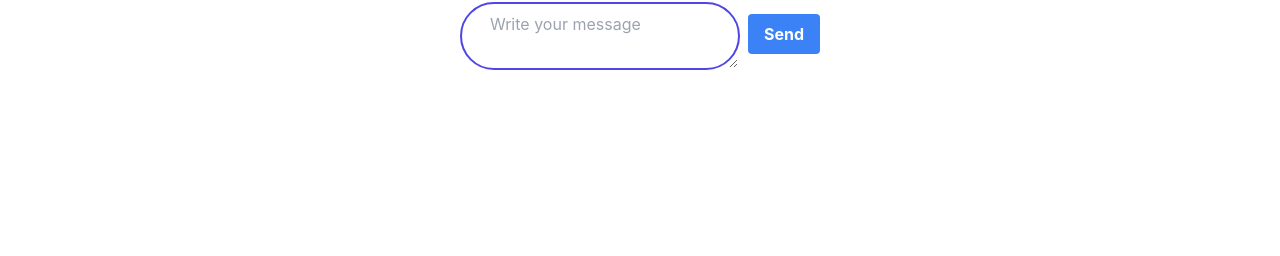
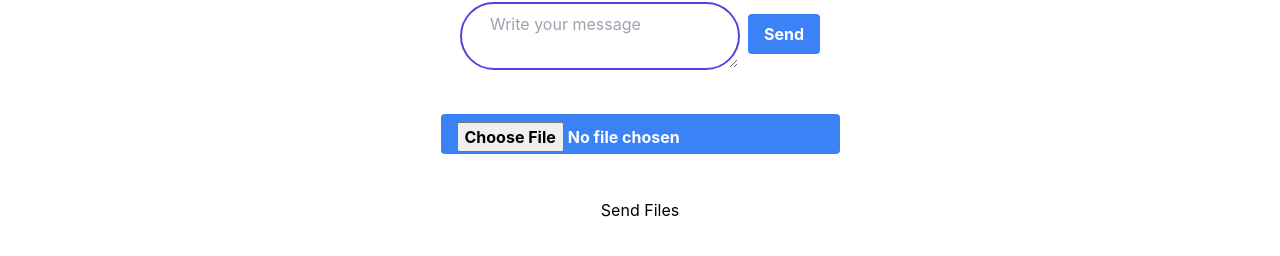
Before and after one commit to CodArtist/Talker, a Next.js app: page /Chat in a window 1280 px wide. Shown: the part 606-862 px from the top of the page. Built offline with nearby package versions, Linux system fonts and the light colour scheme; no server answers; sample sign-in values are in the browser's storage.

Commit message:
Added file Upload feature

```diff
--- a/package.json
+++ b/package.json
@@ -9,6 +9,8 @@
     "lint": "next lint"
   },
   "dependencies": {
+    "axios": "^0.26.1",
+    "form-data": "^4.0.0",
     "next": "12.1.4",
     "next-auth": "^4.3.1",
     "react": "18.0.0",
--- a/pages/Chat/index.js
+++ b/pages/Chat/index.js
@@ -1,17 +1,21 @@
 import React, { useEffect, useState } from 'react'
 const { io } = require("socket.io-client");
-import styles from '../chat.module.css'
-import { useSession, signIn, signOut, getSession } from "next-auth/react"
+import axios from "axios";
+import FormData from 'form-data'
+
+
+import { getSession } from "next-auth/react"
 import Router from 'next/router'
 
+const ServerURL = "https://talker-server.herokuapp.com";
 
+const socket = io.connect(ServerURL);
+export default function Chat() {
 
-const socket = io.connect("https://talker-server.herokuapp.com");
-export default function Chat() {
     const [message, setmessage] = useState("")
     const [chats, setchats] = useState([])
     const [location, setlocation] = useState("")
-
+    const [file, setfile] = useState(null)
 
     var options = {
         enableHighAccuracy: true,
@@ -31,6 +35,32 @@ export default function Chat() {
         console.warn(`ERROR(${err.code}): ${err.message}`);
       }
 
+     function handleUpload(e) {
+
+
+        let formData = new FormData();
+
+        //Adding files to the formdata
+        formData.append("file", file);
+        formData.append("room_id", location);
+        for (var key of formData.entries()) {
+          console.log(key[0] + ', ' + key[1])
+        }
+        axios({
+          // Endpoint to send files
+          url: `${ServerURL}/upload`,
+          method: "POST",
+          // Attaching the form data
+          data: formData,
+        })
+          .then((res) => {
+            console.log(res.data.path)
+            socket.emit("sendFile",{filePath:res.data.path,location:location,file_name:res.data.file_name})
+           }) // Handle the response from backend here
+          .catch((err) => {
+            console.log(err);
+           }); // Catch errors if any
+      }
 
 
 
@@ -51,14 +81,9 @@ export default function Chat() {
           .query({ name: "geolocation" })
           .then(function (result) {
             if (result.state === "granted") {
-              console.log(result.state);
-              // alert("granted")
-              //If granted then you can directly call your function here
-             console.log("ddfdfd")
+
              navigator.geolocation.getCurrentPosition(success);
             } else if (result.state === "prompt") {
-              console.log(result.state);
-              // alert("prompt")
               navigator.geolocation.getCurrentPosition(success, errors, options);
             } else if (result.state === "denied") {
 
@@ -84,6 +109,13 @@ export default function Chat() {
           console.log(chats)
 
       })
+      socket.on("sendFile",data=>{
+
+        setchats([...chats,{path:data.path,file_name:data.file_name}])
+        console.log(chats)
+
+    })
+
     })
 
 
@@ -94,14 +126,25 @@ export default function Chat() {
       <div className='flex flex-col h-3/5 bg-white w-screen overflow-scroll overflow-x-hidden items-center space-y-6 '>
        {
            chats.map((e)=>{
-
+              if(typeof e === "string")
                return(
                <div key={e} className='from-purple-600 to-pink-400 bg-gradient-to-r w-1/2 rounded-lg items-start drop-shadow-xl whitespace-pre-wrap' >
                    <div className='text-white mx-10 font-sans my-3 whitespace-pre-wrap break-words'>{e}
                    </div>
                    </div>
                )
+
+               return(
+                <div key={e.path} className='from-purple-600 to-pink-400 bg-gradient-to-r w-1/2 rounded-lg items-start drop-shadow-xl whitespace-pre-wrap' >
+                <div className='text-white mx-10 font-sans my-3 whitespace-pre-wrap break-words'>
+                  <a target={'_blank'} href={`${ServerURL}/download?path=${e.path}`}>{e.file_name}</a>
+                </div>
+                </div>
+
+               )
            })
+
+
 
        }
        </div>
@@ -117,7 +160,17 @@ export default function Chat() {
 
       }}/>
       <button className='bg-blue-500 hover:bg-blue-700 text-white font-bold py-2 px-4 rounded h-10 my-3' type='submit'>Send</button>
-      </form>
+
+
+     </form>
+     <form>
+     <input className='bg-blue-500 hover:bg-blue-700 text-white font-bold py-2 px-4 rounded h-10 my-3'  type="file"
+        //To select multiple files
+          onChange={(e) => {setfile(e.target.files[0])
+          console.log(e.target.files[0])}}/>
+</form>
+<button onClick={(e) =>handleUpload(e)}
+        >Send Files</button>
       </div>
 
   )
```
Also changed, not shown: 2 other files (tests, documents, lock files or other folders).
